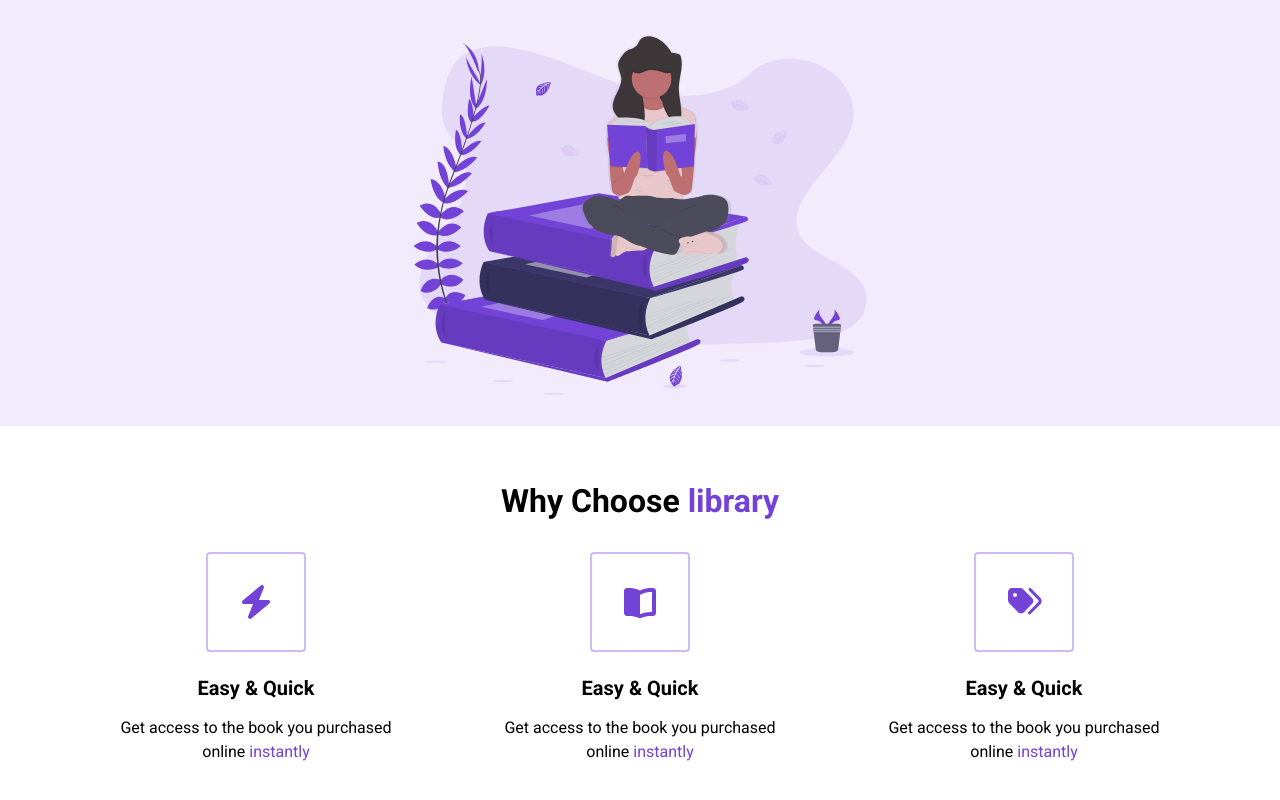
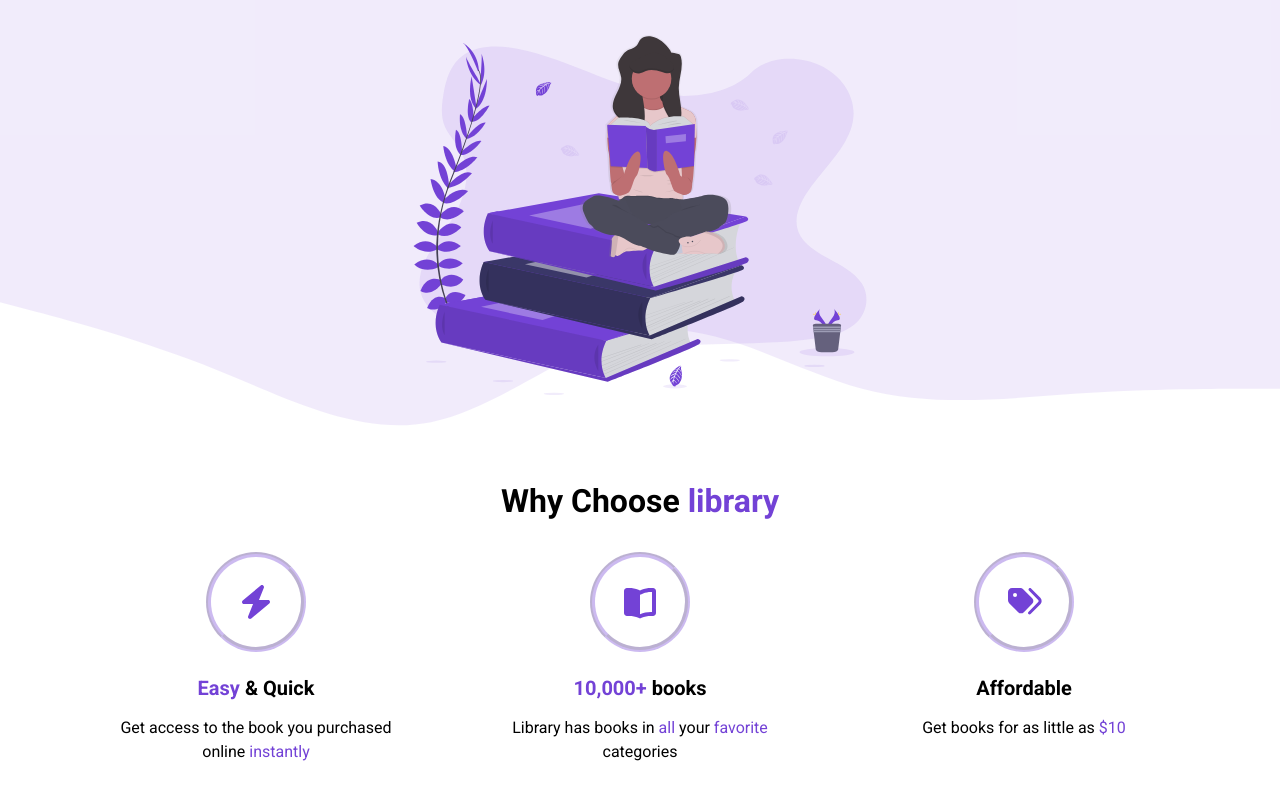
Before and after one commit to sebas-the-artist/Library-react-version, a React (Create React App) app: page / in a window 1280 px wide. Shown: the part 374-1174 px from the top of the page. Built offline with nearby package versions, Linux system fonts and the light colour scheme.

Commit message:
replacing the copy paste code in the highlights to be dynamic

```diff
--- a/src/components/Highlights.jsx
+++ b/src/components/Highlights.jsx
@@ -3,7 +3,7 @@ import React from "react";
 
 const Highlights = () => {
     return (
-        <section id="Highlights">
+        <section id="highlights">
             <div className="container">
                 <div className="row">
                     <h2 className="section__title">
@@ -14,7 +14,7 @@ const Highlights = () => {
                             <div className="highlight__img">
                                 <FontAwesomeIcon icon="bolt" />
                             </div>
-                            <h3 className="highlight__subtitle">Easy & Quick</h3>
+                            <h3 className="highlight__subtitle"><span className="purple">Easy</span> & Quick</h3>
                             <p className="highlight__para">
                                 Get access to the book you purchased online <span className="purple">instantly</span>
                             </p>
@@ -23,18 +23,18 @@ const Highlights = () => {
                             <div className="highlight__img">
                                 <FontAwesomeIcon icon="book-open" />
                             </div>
-                            <h3 className="highlight__subtitle">Easy & Quick</h3>
+                            <h3 className="highlight__subtitle"><span className="purple">10,000+</span> books</h3>
                             <p className="highlight__para">
-                                Get access to the book you purchased online <span className="purple">instantly</span>
+                                Library has books in <span className="purple">all</span> your <span className="purple">favorite</span> categories
                             </p>
                         </div>
                         <div className="highlight">
                             <div className="highlight__img">
                                 <FontAwesomeIcon icon="tags" />
                             </div>
-                            <h3 className="highlight__subtitle">Easy & Quick</h3>
+                            <h3 className="highlight__subtitle">Affordable</h3>
                             <p className="highlight__para">
-                                Get access to the book you purchased online <span className="purple">instantly</span>
+                                Get books for as little as <span className="purple">$10</span>
                             </p>
                         </div>
                     </div>
--- a/src/index.css
+++ b/src/index.css
@@ -335,6 +335,8 @@ HIGHLIGHTS
 
 .highlight__img {
   border: 2px solid #7342d65d;
+  border: 5px groove #7342d65d;
+  border-radius: 50%;
   color: #7342d6;
   width: 100px;
   height: 100px;
@@ -342,8 +344,14 @@ HIGHLIGHTS
   align-items: center;
   justify-content: center;
   border-radius: 4px;
+  border-radius: 50%;
   font-size: 32px;
   margin-bottom: 24px;
+
+  transition: all 400ms ease;
+}
+.highlight__img:hover {
+  border: 8px groove #7342d6;
 }
 
 .highlight__subtitle {
```
Also changed, not shown: src/components/ui/Highlight.jsx (added).
